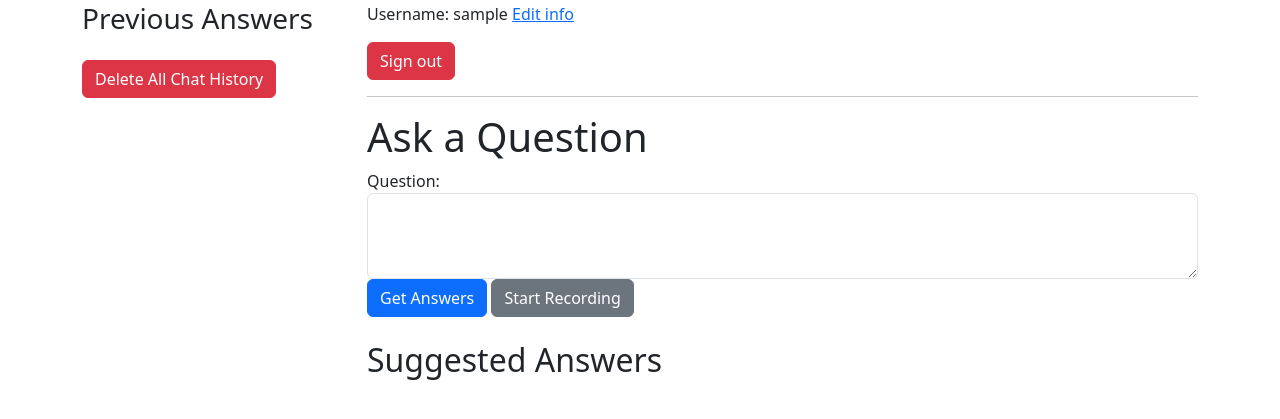
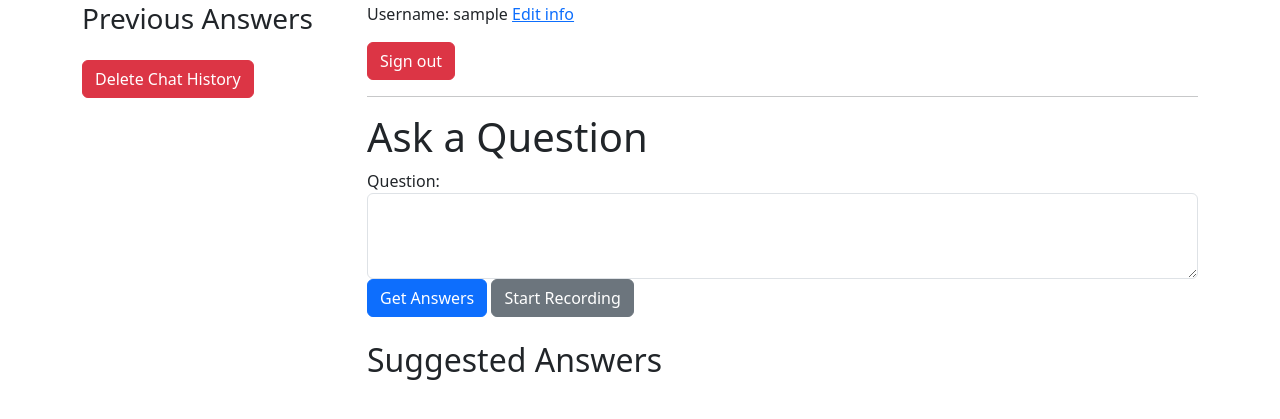
Before and after one commit to aaaathing/aeaacs, a Flask app: page / in a window 1280 px wide. Shown: the part 70-489 px from the top of the page. Run offline with Flask 3, Linux system fonts and the light colour scheme; the visitor is signed in with stand-in values (Sample User, id 1); data that the repository does not hold is empty.

Commit message:
Delete History Button

```diff
--- a/templates/use-it.html
+++ b/templates/use-it.html
@@ -30,8 +30,8 @@
     <div class="col-3">
         <h3>Previous Answers</h3>
         <div id="previous-answers" class="list-group"></div>
-        <!-- Delete All Chat History Button -->
-        <button class="btn btn-danger mt-3" onclick="deleteChatHistory()">Delete All Chat History</button>
+        <!-- Delete Chat History Button -->
+        <button class="btn btn-danger mt-3" onclick="deleteChatHistory()">Delete Chat History</button>
     </div>
     <div class="col">
         <p>
```
